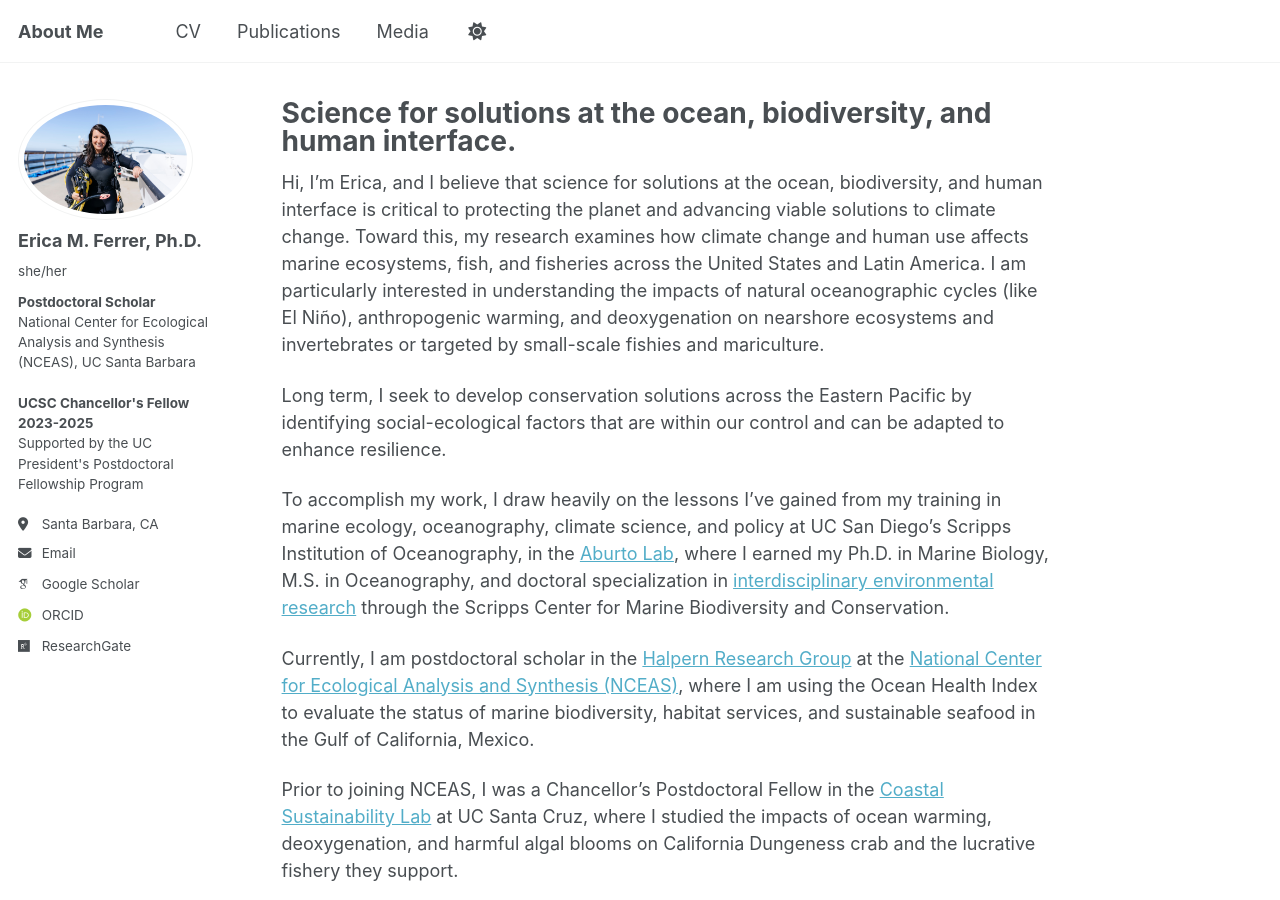
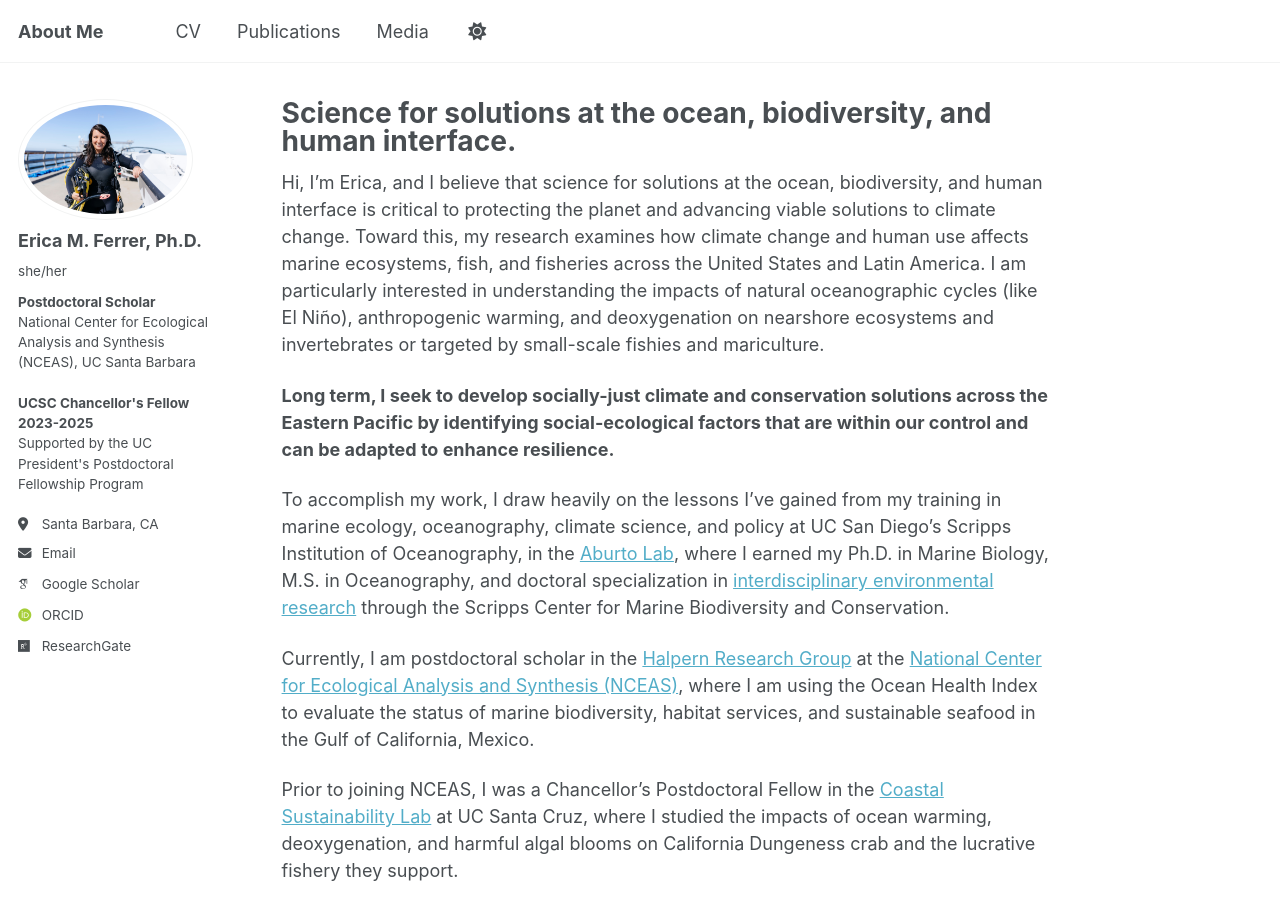
Before and after one commit to emferrer/emferrer.github.io, a Jekyll site: the page built from _pages/about.md, in a window 1280 px wide and 900 px high. Built offline with Jekyll 4.4.1, drawn with Linux system fonts in a browser that asks for light colours; some web fonts are replaced; a script that is not in the unit is left out.

Commit message:
Update about.md

```diff
--- a/_pages/about.md
+++ b/_pages/about.md
@@ -9,7 +9,7 @@ redirect_from:
 
 Hi, I'm Erica, and I believe that science for solutions at the ocean, biodiversity, and human interface is critical to protecting the planet and advancing viable solutions to climate change. Toward this, my research examines how climate change and human use affects marine ecosystems, fish, and fisheries across the United States and Latin America. I am particularly interested in understanding the impacts of natural oceanographic cycles (like El Niño), anthropogenic warming, and deoxygenation on nearshore ecosystems and invertebrates or targeted by small-scale fishies and mariculture.
 
-Long term, I seek to develop conservation solutions across the Eastern Pacific by identifying social-ecological factors that are within our control and can be adapted to enhance resilience.
+**Long term, I seek to develop socially-just climate and conservation solutions across the Eastern Pacific by identifying social-ecological factors that are within our control and can be adapted to enhance resilience.**
 
 To accomplish my work, I draw heavily on the lessons I've gained from my training in marine ecology, oceanography, climate science, and policy at UC San Diego's Scripps Institution of Oceanography, in the [Aburto Lab](https://www.aburtolab.org), where I earned my Ph.D. in Marine Biology, M.S. in Oceanography, and doctoral specialization in [interdisciplinary environmental research](https://cmbc.ucsd.edu/program-for-interdisciplinary-environmental-research-pier-phd-specialization/) through the Scripps Center for Marine Biodiversity and Conservation.
 
```
